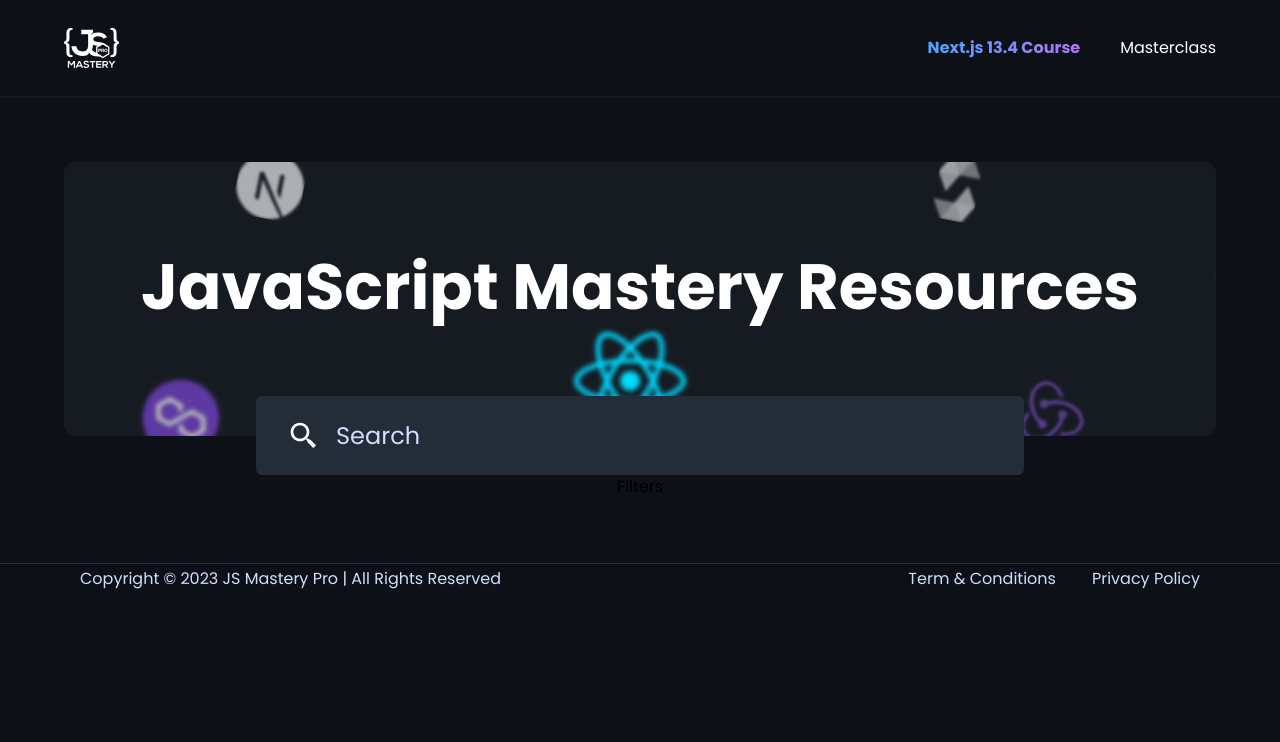
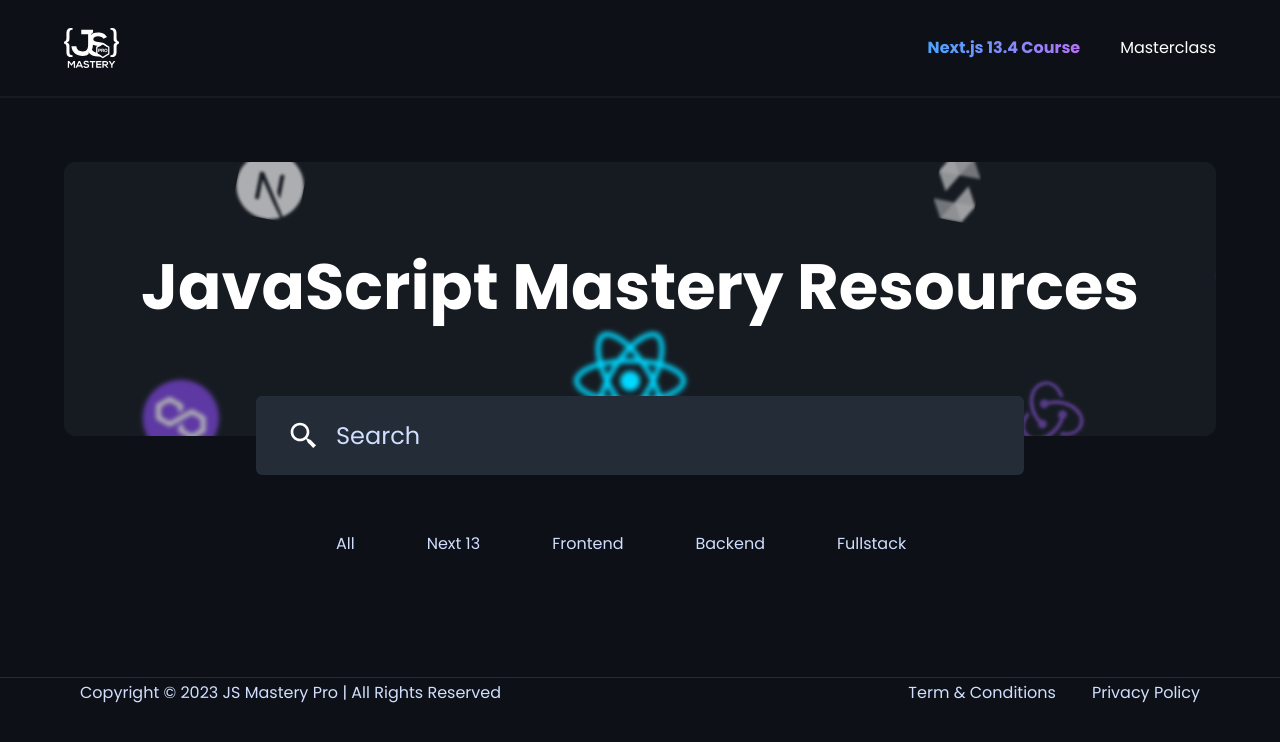
Before and after one commit to prikol769/nextjs_load, a Next.js app: page / in a window 1280 px wide. Shown: the top 742 px of the page. Built offline with nearby package versions, Linux system fonts and the light colour scheme.

Commit message:
added Filters

```diff
--- a/app/(root)/(home)/page.tsx
+++ b/app/(root)/(home)/page.tsx
@@ -1,3 +1,4 @@
+import Filters from "@/components/ui/Filters"
 import SearchForm from "@/components/ui/SearchForm"
 
 const Page = () => {
@@ -10,7 +11,7 @@
                 <SearchForm />
             </section>
 
-            Filters
+            <Filters />
         </main>
     )
 }
--- /dev/null
+++ b/components/ui/Filters.tsx
@@ -0,0 +1,28 @@
+"use client"
+import {useState} from 'react'
+
+const links = ['all', 'Next 13', 'frontend', 'backend', 'fullstack']
+
+const Filters = () => {
+    const [active, setActive] = useState('');
+
+    const handleFilter = (link: string) => {
+        setActive(link);
+    }
+
+    return (
+        <ul className="text-white-800 body-text no-scrollbar flex w-full max-w-full gap-2 overflow-auto py-12 sm:max-w-2xl">
+            {links.map((link) => (
+                <button
+                    key={link}
+                    onClick={() => handleFilter(link)}
+                    className={`${active === link ? 'gradient_blue-purple' : ''} whitespace-nowrap rounded-lg px-8 py-2.5 capitalize`}
+                >
+                    {link}
+                </button>
+            ))}
+        </ul>
+    )
+}
+
+export default Filters
```
